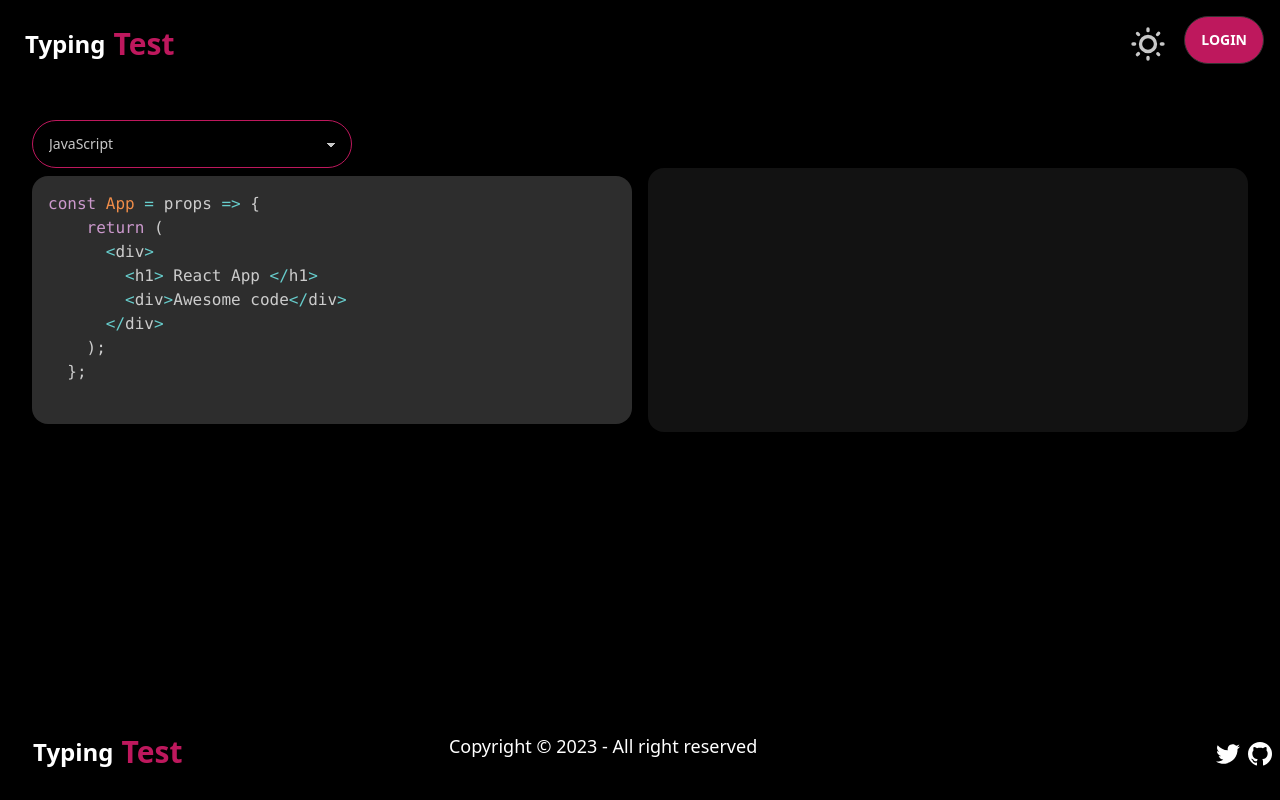
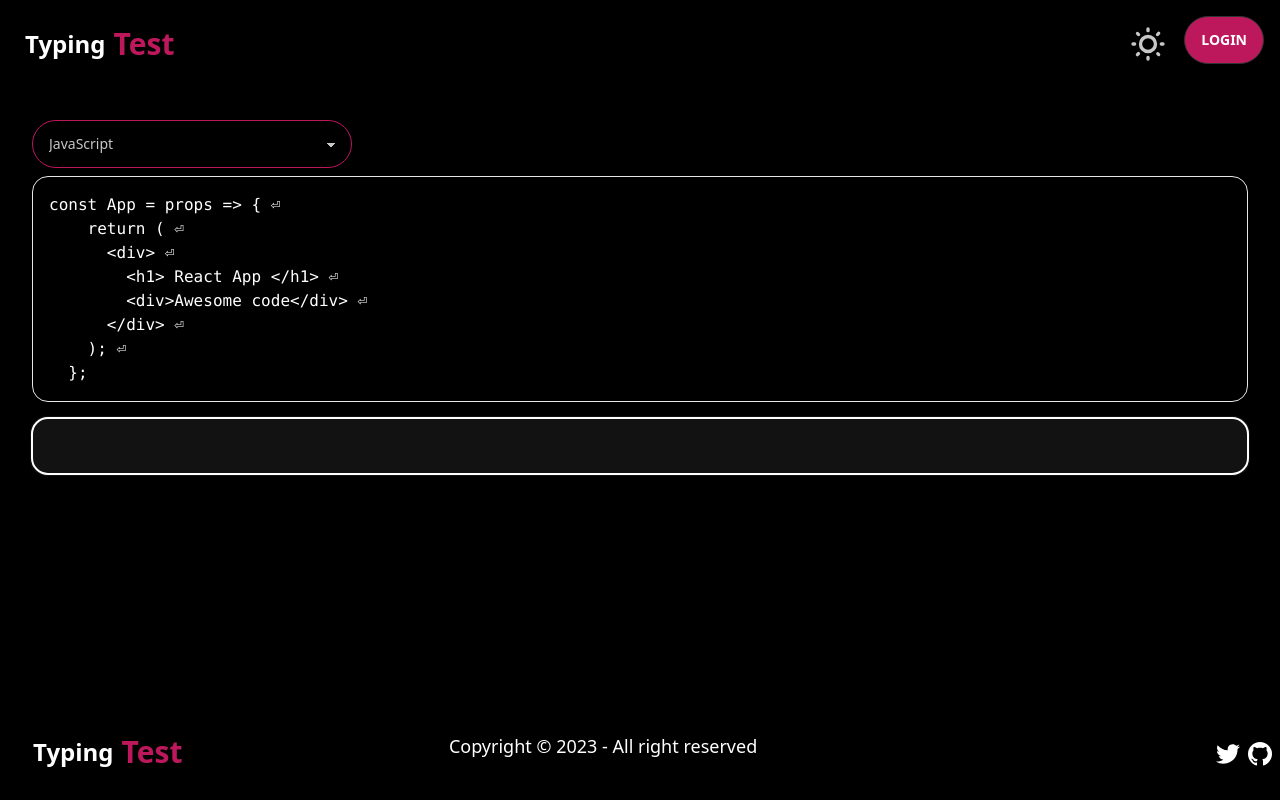
Before and after one commit to Thwani47/react-go-typing-test, a React (Vite) app in the folder src/web/: page /typing-test in a window 1280 px wide. Built offline with nearby package versions, Linux system fonts and the light colour scheme.

Commit message:
setup character typing and color change

```diff
--- a/src/web/src/components/NavBar.tsx
+++ b/src/web/src/components/NavBar.tsx
@@ -12,7 +12,7 @@ export default function NavBar() {
   }, [theme]);
   return (
     <div className="navbar bg-base-100">
-      <div className="flex-1">
+      <div className="flex-1 rounded-full">
         <a
           href="/"
           className="btn btn-ghost normal-case text-lg font-bold md:text-xl lg:text-2xl text-black dark:text-white"
--- a/src/web/src/pages/TakeTest.tsx
+++ b/src/web/src/pages/TakeTest.tsx
@@ -1,7 +1,5 @@
-import { useEffect } from "react";
+import { useEffect, useState, useRef } from "react";
 import Layout from "../components/Layout";
-import Prism from "prismjs";
-import "prismjs/themes/prism-tomorrow.css";
 
 const code = `const App = props => {
     return (
@@ -10,16 +8,60 @@ const code = `const App = props => {
         <div>Awesome code</div>
       </div>
     );
-  };
-  `;
+  };`;
 
 export default function TakeTest() {
+  const [typedText, setTypedText] = useState("");
+  const userInputRef = useRef<HTMLTextAreaElement>(null);
+
+  function handleInputChange(event: React.ChangeEvent<HTMLTextAreaElement>) {
+    const { value } = event.target;
+    setTypedText(value);
+  }
+
   useEffect(() => {
-    Prism.highlightAll();
-  }, []);
+    userInputRef.current?.focus();
+  });
+
+  function renderCodeWithHighlights() {
+    const codeChars = code.split("");
+    const typedChars = typedText.split("");
+
+    return (
+      <pre className="w-[100%] min-h-full rounded-2xl whitespace-pre-wrap border p-4 mt-2">
+        <code>
+          {codeChars.map((char, index) => {
+            let color = "white";
+
+            if (typedChars[index]) {
+              if (typedChars[index] === char) {
+                color = "green-800";
+              } else {
+                color = "red-700";
+              }
+            }
+            if (char === "\t" || char === "    ") {
+              char = `${"\u0009"}↹`;
+            }
+
+            if (char === "\n") {
+              char = ` ⏎${"\u000A"}`;
+            }
+
+            return (
+              <span className={`text-${color}`} key={index}>
+                {char}
+              </span>
+            );
+          })}
+        </code>
+      </pre>
+    );
+  }
   return (
     <Layout>
       <div className="h-full w-full p-8">
+        <h1>{typedText}</h1>
         <select
           defaultValue="javascript"
           className="select w-full max-w-xs border-black dark:border-pink-700 dark:rounded-full"
@@ -33,14 +75,14 @@ export default function TakeTest() {
           <option value="java">Java</option>
           <option value="python">Python</option>
         </select>
-        <div className="w-full h-full flex flex-row space-x-4 ">
-          <pre className="w-[50%] min-h-full rounded-2xl whitespace-pre-wrap">
-            <code className="language-javascript">{code}</code>
-          </pre>
+        <div className="w-full h-full flex flex-col space-y-4 ">
+          {renderCodeWithHighlights()}
+
           <textarea
             onKeyDown={(e) => {
               if (e.key === "Tab") {
                 e.preventDefault();
+
                 const start = e.currentTarget.selectionStart;
                 const end = e.currentTarget.selectionEnd;
                 const target = e.currentTarget;
@@ -50,8 +92,13 @@ export default function TakeTest() {
                 e.currentTarget.selectionStart = e.currentTarget.selectionEnd =
                   start + 1;
               }
+
             }}
-            className="min-h-full w-[50%] rounded-2xl resize-none p-4"
+            onChange={handleInputChange}
+            ref={userInputRef}
+            rows={1}
+            value={typedText}
+            className="min-h-full w-full rounded-2xl resize-none p-4 text-center "
           ></textarea>
         </div>
       </div>
```
